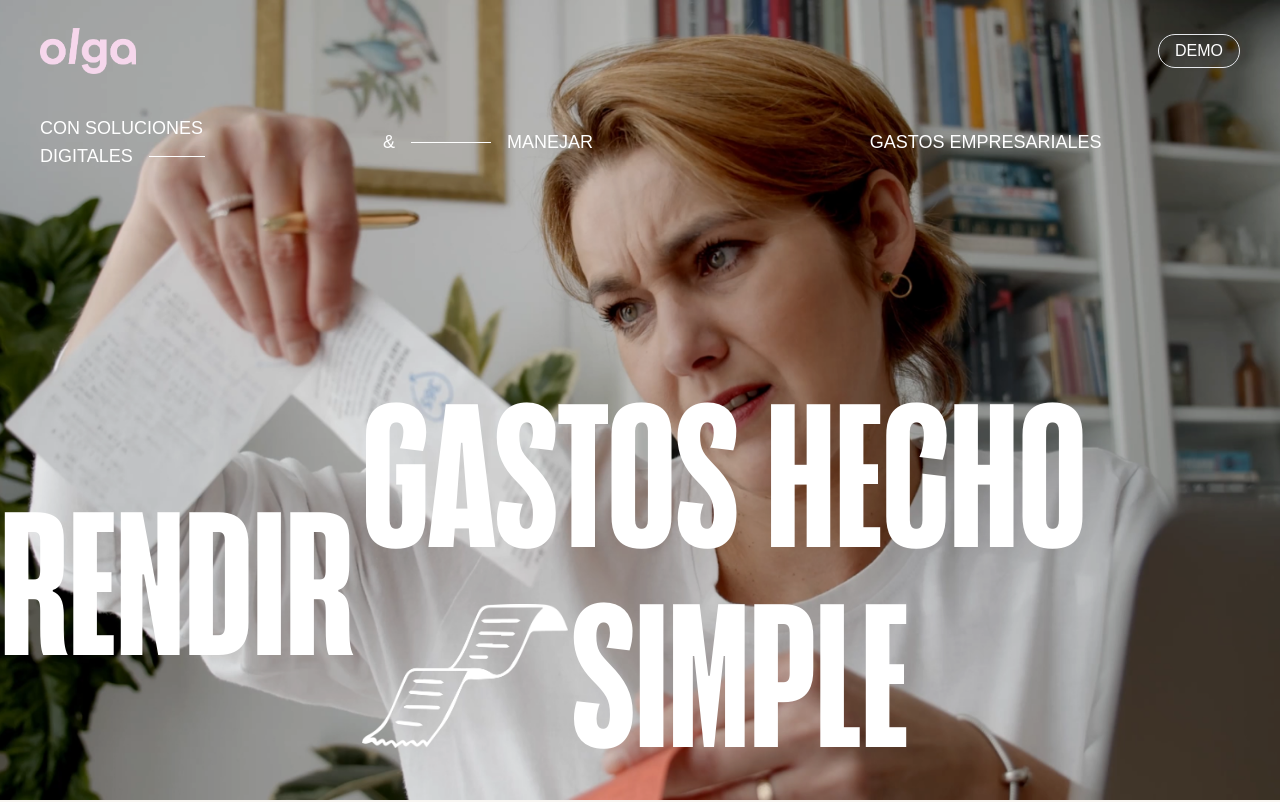
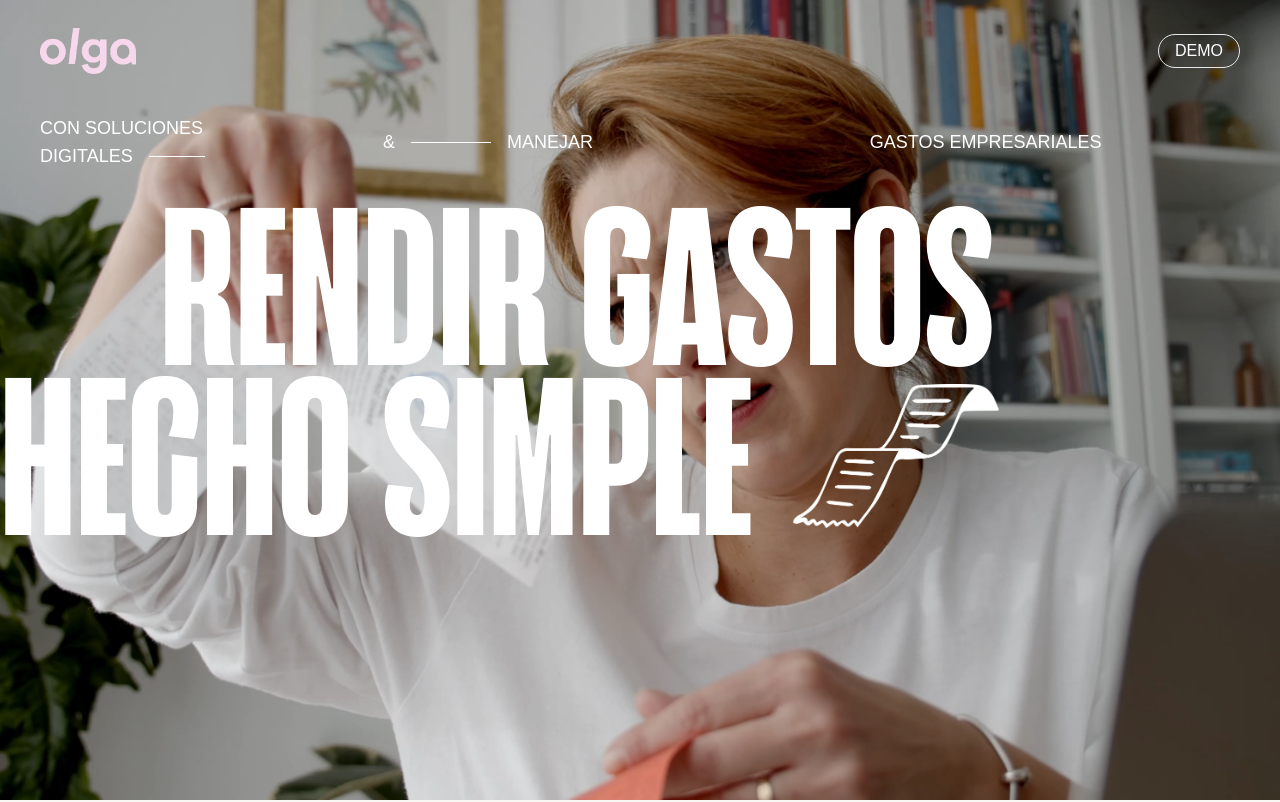
Before and after one commit to olga-arg/olga_website, a Vue app: page /#/ in a window 1280 px wide. Shown: the top 802 px of the page. Built offline with nearby package versions, Linux system fonts and the light colour scheme.

Commit message:
few tweaks

```diff
--- a/src/components/Home.vue
+++ b/src/components/Home.vue
@@ -31,18 +31,17 @@
         </div>
       </header>
       <body class="flex min-h-screen">
-        <div class="flex mt-16 sm:mt-0 items-center text-white justify-center gap-2">
-          <h2 class="text-6xl sm:text-[200px] font-seriguela font-bold mt-4">RENDIR</h2>
-          <div class="flex flex-col">
-            <h2 class="text-6xl sm:text-[200px] font-seriguela font-bold">GASTOS HECHO</h2>
-            <div class="flex items-center gap-1">
-              <img src="/src/assets/ticket_xl.png" class="h-10 sm:h-36 sm:mt-3" />
-              <h2 class="text-6xl sm:text-[200px] font-seriguela font-bold">SIMPLE</h2>
-            </div>
+        <div class="flex mt-16 sm:mt-0 text-white flex-col">
+          <div class="flex ml-8 sm:ml-40">
+            <h2 class="text-8xl sm:text-[220px] font-seriguela font-bold">RENDIR GASTOS</h2>
+          </div>
+          <div class="flex items-center justify-center gap-2 sm:gap-10 sm:mt-[-50px]">
+            <h2 class="text-8xl sm:text-[220px] font-seriguela font-bold">HECHO SIMPLE</h2>
+            <img src="/src/assets/ticket_xl.png" class="h-10 sm:h-36 sm:mt-3" />
           </div>
         </div>
       </body>
-      <footer class="flex w-screen justify-center text-xs sm:text-base text-white mt-72 sm:mt-36 flex-col items-center">
+      <footer class="flex w-screen justify-center text-xs sm:text-base text-white mt-96 sm:mt-28 flex-col items-center">
         <a>SOLICITA LA DEMO Y COMENZÁ YA MISMO<br />A DISFRUTAR DEL PROCESO DE <br /><span class="italic">RENDICIÓN DE GASTOS</span></a>
         <img src="/src/assets/arrow_down.png" class="w-6 mt-4" />
       </footer>
--- a/src/components/LandingContent.vue
+++ b/src/components/LandingContent.vue
@@ -1,6 +1,6 @@
 <template>
   <div class="bg-[#F9F7F3] items-center flex flex-col w-screen sm:pt-20">
-    <div class="sm:grid sm:grid-cols-3 flex flex-col sm:gap-6 py-6 w-7/12">
+    <div class="sm:grid sm:grid-cols-3 flex flex-col sm:gap-6 py-6 w-9/12">
       <div class="rounded-xl">
         <img src="../assets/image00.png" class="rounded-xl" alt="" />
       </div>
```
